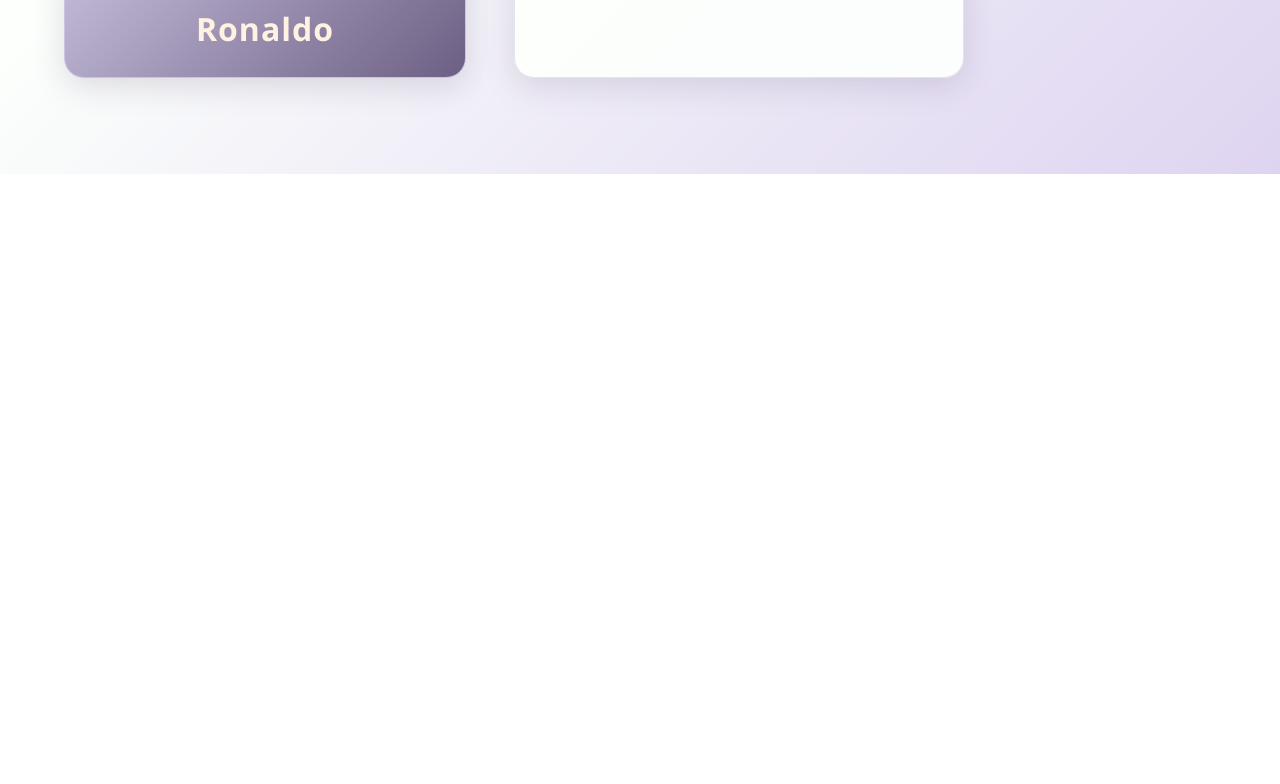
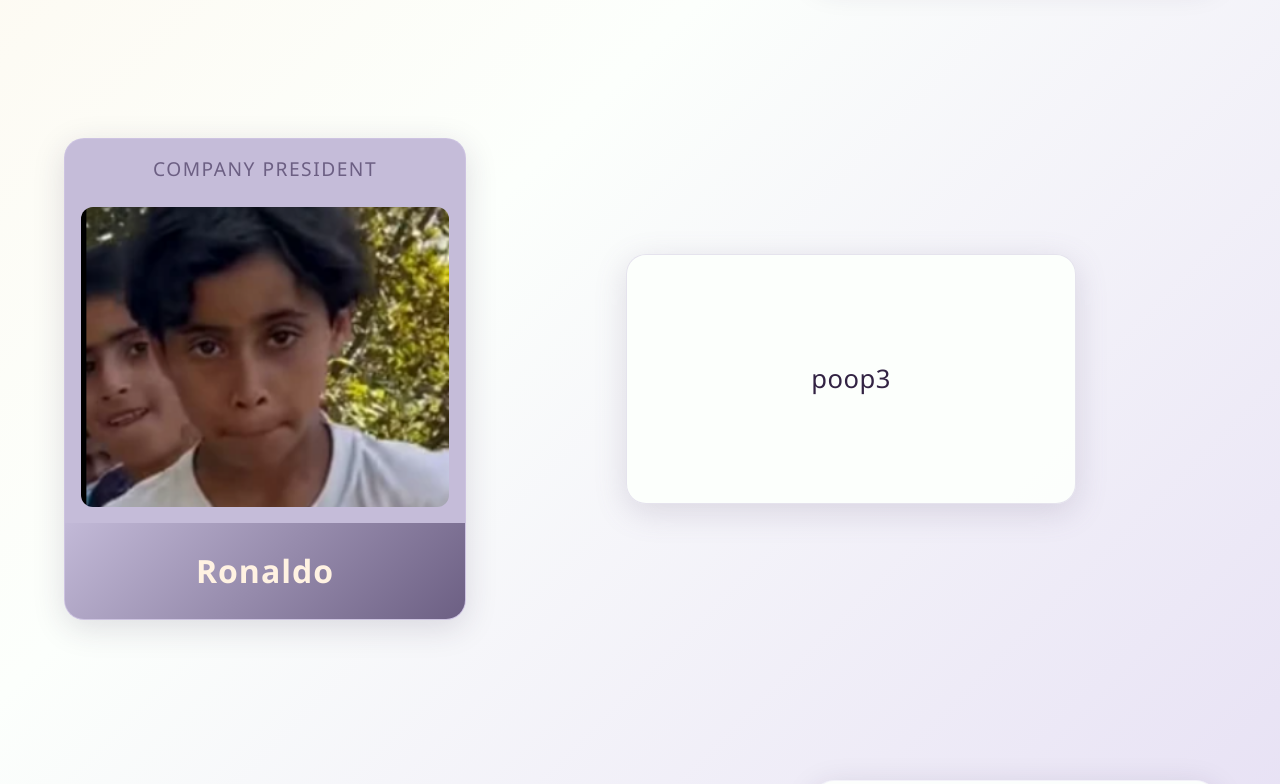
Before and after one commit to Rahuldeb5/senior.stuysu.org, a React (Vite) app: page /cabinet in a window 1280 px wide. Shown: the part 1340-2124 px from the top of the page. Before the commit the page ends 1514 px from the top, so only its background shows below. Built offline with nearby package versions, Linux system fonts and the light colour scheme.

Commit message:
added role to the image card

```diff
--- a/src/data/cabinet.json
+++ b/src/data/cabinet.json
@@ -2,17 +2,26 @@
     {
         "img": "images/cabinet/muzamil.png",
         "name": "muzamil",
-        "bio": "poop3"
+        "bio": "poop3",
+        "role": "Co-President"
+
     },
     {
         "img": "images/cabinet/mr_greedy.png",
         "name": "mr greedy",
-        "bio": "poop3"
+        "bio": "poop3",
+        "role": "Co-President"
     },
     {
         "img": "images/cabinet/ronaldo.png",
         "name": "ronaldo",
-        "bio": "poop3"
-
+        "bio": "poop3",
+        "role": "Company President"
+    },
+    {
+        "img": "images/cabinet/ronaldo.png",
+        "name": "ronaldo",
+        "bio": "poop3",
+        "role": "Company President"
     }
 ]
--- a/src/pages/Cabinet.css
+++ b/src/pages/Cabinet.css
@@ -8,7 +8,7 @@
 }
 
 .cabinet-member {
-  margin: 4rem 0;
+  margin: 10rem 0;
   width: 100%;
   padding: 0;
 }
@@ -16,8 +16,8 @@
 .member-section {
   display: flex !important;
   width: 100%;
-  gap: 3rem;
-  align-items: stretch;
+  gap: 10rem;
+  align-items: center;
   padding: 0 4rem;
   box-sizing: border-box;
 }
@@ -38,11 +38,26 @@
   box-shadow: 0 12px 40px rgba(50, 35, 67, 0.2) !important;
 }
 
+.member-role {
+  font-size: 1.2rem !important;
+  font-weight: 500 !important;
+  color: #6c5f83 !important;
+  text-align: center !important;
+  padding: 1rem 2rem 0.5rem 2rem !important;
+  margin: 0 !important;
+  text-transform: uppercase !important;
+  font-family: 'Segoe UI', Tahoma, Geneva, Verdana, sans-serif !important;
+  letter-spacing: 1.5px !important;
+  background: transparent !important;
+}
+
 .img-card img {
-  width: 100%;
+  width: calc(100% - 2rem);
   height: 300px;
   object-fit: cover;
   object-position: center;
+  margin: 1rem;
+  border-radius: 12px;
 }
 
 .member-name {
@@ -60,6 +75,7 @@
 .bio-card {
   flex: 0 0 450px;
   max-width: 450px;
+  height: 250px;
   border-radius: 20px !important;
   box-shadow: 0 8px 32px rgba(108, 95, 131, 0.2) !important;
   transition: transform 0.3s ease, box-shadow 0.3s ease !important;
--- a/src/pages/Cabinet.jsx
+++ b/src/pages/Cabinet.jsx
@@ -1,7 +1,7 @@
 import { Box, Card, CardMedia, Typography } from "@mui/material";
+import Navbar from "../comps/Navbar";
+import CabinetData from "../data/cabinet.json";
 import "./Cabinet.css";
-import CabinetData from "../data/cabinet.json";
-import Navbar from "../comps/Navbar";
 
 const Cabinet = () => {
   return (
@@ -18,6 +18,7 @@
             }}
           >
             <Card className="img-card">
+              <Typography className="member-role">{e.role}</Typography>
               <CardMedia component="img" image={e.img} alt={e.name} />
               <Typography className="member-name">{e.name}</Typography>
             </Card>
```
